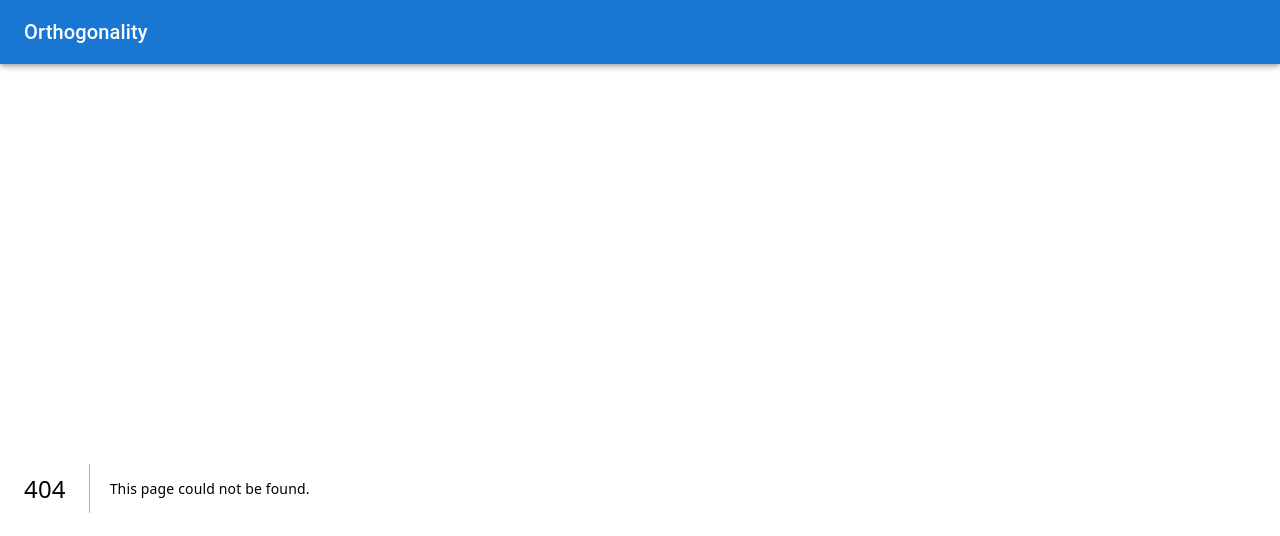
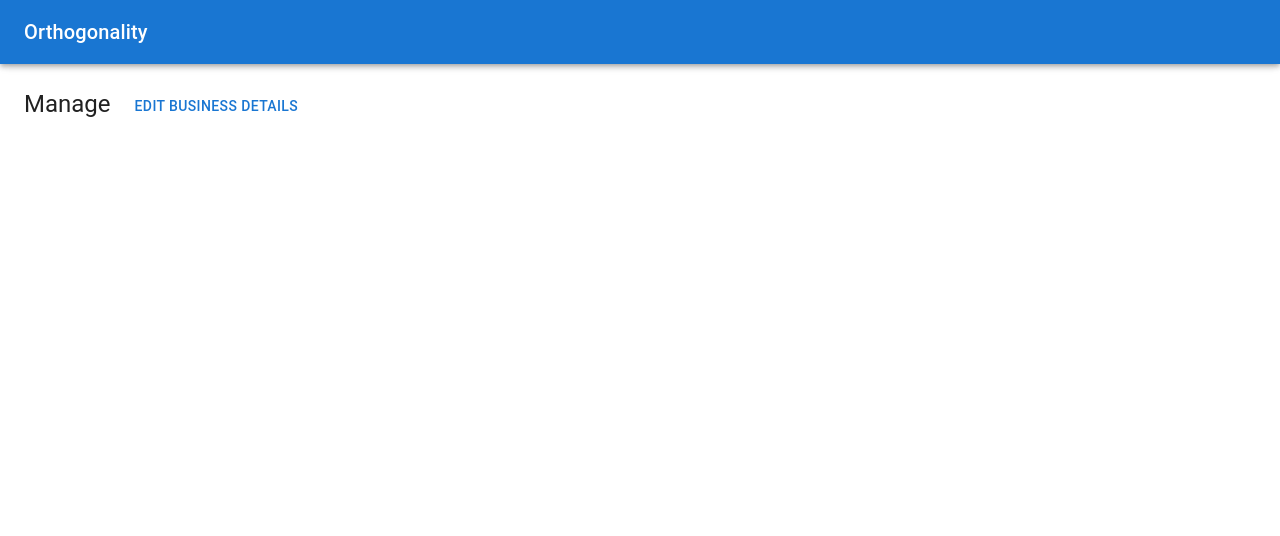
Before and after one commit to alastairzotos/orthogonality, a Next.js app in the folder apps/client/: page /business/manage/1 in a window 1280 px wide. Before the commit this address had no page. Shown: the top 536 px of the page. Built offline with nearby package versions, Linux system fonts and the light colour scheme; no server answers.

Commit message:
Manage business page

```diff
--- a/apps/client/src/components/business-table.tsx
+++ b/apps/client/src/components/business-table.tsx
@@ -25,7 +25,11 @@ export const BusinessTable: React.FC<Props> = ({ businesses }) => {
         <TableBody>
           {businesses.map((business) => (
             <TableRow key={business.id}>
-              <TableCell>{business.name}</TableCell>
+              <TableCell>
+                <Link href={urls.businessManage(business.id)}>
+                  {business.name}
+                </Link>
+              </TableCell>
               <TableCell>{capitaliseWord(business.type || 'None')}</TableCell>
               <TableCell>{business.location}</TableCell>
               <TableCell>
--- /dev/null
+++ b/apps/client/src/pages/business/manage/[id].tsx
@@ -0,0 +1,40 @@
+import { BusinessForm } from "@/components/business-form";
+import { useBusiness, useUpdateBusiness } from "@/hooks/businesses";
+import { urls } from "@/utils/urls";
+import { Alert, Box, Button, LinearProgress, Typography } from "@mui/material";
+import { NextPage } from "next";
+import Link from "next/link";
+import { useRouter } from "next/router";
+
+const ManageBusinessPage: NextPage = () => {
+  const router = useRouter();
+  const businessId = router.query.id as string;
+
+  const { loadBusinessStatus, loadBusinessError, business } = useBusiness(businessId);
+
+
+  if (loadBusinessStatus === 'pending') {
+    return <LinearProgress />;
+  }
+
+  if (loadBusinessError) {
+    return (
+      <Alert severity="error">
+        There was an error loading the business
+      </Alert>
+    )
+  }
+
+  return (
+    <Box sx={{ display: 'flex', flexDirection: 'column', gap: 2 }}>
+      <Box sx={{ display: 'flex', gap: 2 }}>
+        <Typography variant="h5">Manage {business?.name}</Typography>
+        <Button component={Link} href={urls.businessEdit(business?.id!)}>
+          Edit business details
+        </Button>
+      </Box>
+    </Box>
+  )
+}
+
+export default ManageBusinessPage;
--- a/apps/client/src/utils/urls.ts
+++ b/apps/client/src/utils/urls.ts
@@ -3,4 +3,5 @@ export const urls = {
   home: () => '/',
   businessCreate: () => '/business/create',
   businessEdit: (id: string) => `/business/edit/${id}`,
+  businessManage: (id: string) => `/business/manage/${id}`,
 }
```
